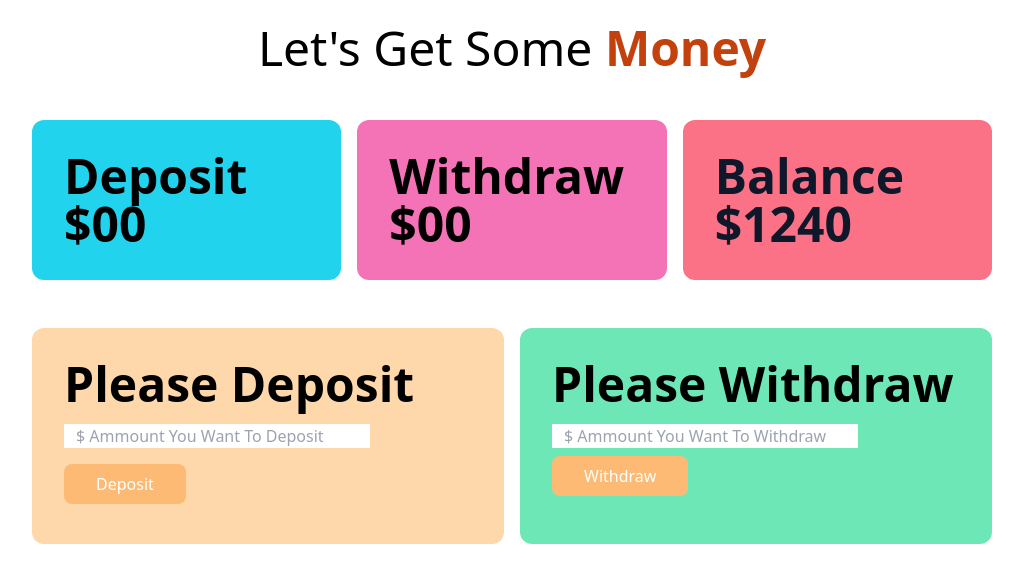
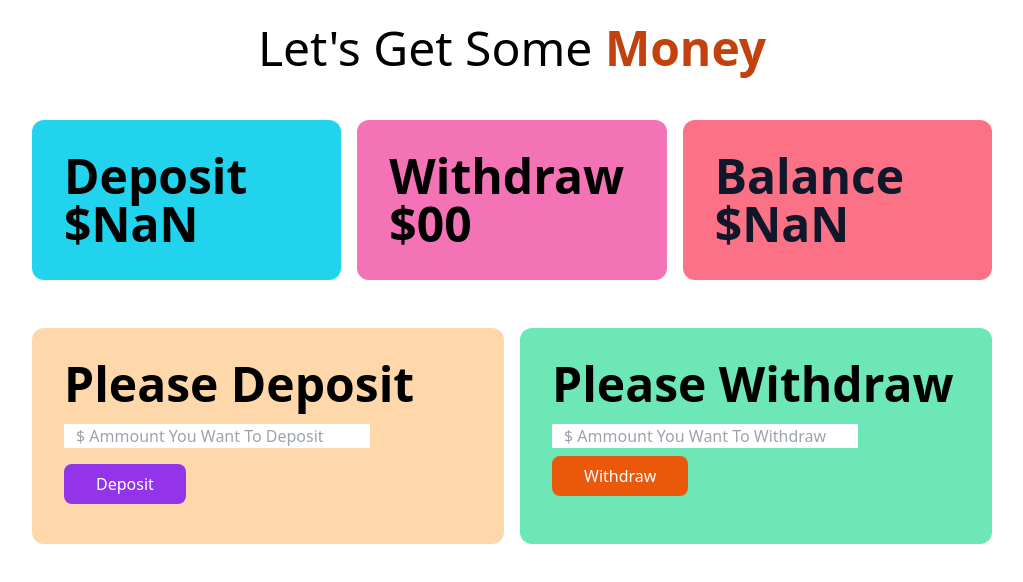
Before and after one commit to mahfujkhan02/bank-tutorial, a plain HTML site: page bank.html in a window 1280 px wide. Both pictures are taken after a click on the button "Deposit". Shown: the whole page, without its empty margins (128-1151 px from the left). Drawn offline with nearby package versions, Linux system fonts and the light colour scheme.

Commit message:
added deposit

```diff
--- a/bank.html
+++ b/bank.html
@@ -23,7 +23,7 @@
 
                 <div class="bg-cyan-400  p-8 rounded-xl">
                     <h4 class="font-semibold text-5xl  ">Deposit</h4>
-                    <h2 class="text-5xl font-semibold ">$00</h2>
+                    <h2 class="text-5xl font-semibold ">$<span id="deposit-total">00</span></h2>
 
                 </div>
 
@@ -35,7 +35,7 @@
 
                 <div class="bg-rose-400  p-8 rounded-xl">
                     <h4 class="font-semibold text-5xl text-slate-900 ">Balance</h4>
-                    <h2 class="text-5xl font-semibold text-slate-900 ">$1240</h2>
+                    <h2 class="text-5xl font-semibold text-slate-900 ">$<span id="balance-total">1240</span></h2>
 
                 </div>
 
@@ -52,10 +52,10 @@
                 <div class="bg-orange-200  p-8 rounded-xl">
                     <h4 class="font-semibold text-5xl mb-4 ">Please Deposit</h4>
 
-                    <input class="w-9/12 block mb-2 px-3 mb-4"  placeholder="$ Ammount You Want To Deposit">
+                    <input class="w-9/12 block mb-2 px-3 mb-4" type="text" id="deposit-field" placeholder="$ Ammount You Want To Deposit">
 
                     <button id="btn-deposit"
-                        class="bg-orange-300 px-8 py-2 text-white font-medium rounded-lg hover:bg-sky-700">Deposit</button>
+                        class="bg-purple-600 px-8 py-2 text-white font-medium rounded-lg hover:bg-sky-700">Deposit</button>
 
 
                 </div>
@@ -66,7 +66,7 @@
                     <input class="w-9/12 block mb-2 px-3 " placeholder="$ Ammount You Want To Withdraw">
 
                     <button id="btn-withdraw"
-                        class="bg-orange-300 px-8 py-2 text-white font-medium rounded-lg hover:bg-sky-700 mb-4">Withdraw</button>
+                        class="bg-orange-600 px-8 py-2 text-white font-medium rounded-lg hover:bg-sky-700 mb-4">Withdraw</button>
 
 
                 </div>
@@ -74,6 +74,8 @@
         </section>
     </main>
 
+    <script src="js/deposit.js"></script>
+
 </body>
 
 </html>
--- /dev/null
+++ b/js/deposit.js
@@ -0,0 +1,49 @@
+// console.log('deposit.js')
+
+// step ----> 1: add event listener the deposit button
+
+document.getElementById('btn-deposit').addEventListener('click', function(){
+
+    // console.log('Enter a taka : ', 120)
+    // step ----> 2: get the deposit ammount of input text field
+    // input field use the value inside the input field
+    const depositField = document.getElementById('deposit-field');
+
+    const newDepositAmountString = depositField.value;
+    const newDepositAmount = parseFloat(newDepositAmountString);
+    // console.log(depositAmmount);
+    // step----> 3: Get deposit total account
+
+    const depositTotalElemnt = document.getElementById('deposit-total');
+    const previousdepositTotalString = depositTotalElemnt.innerText;
+    const previousdepositTotal = parseFloat(previousdepositTotalString);
+    // console.log(typeof previousdepositTotal);
+
+    // step---->4: Add number to set the deposit total
+
+    const currrentDepositTotal = previousdepositTotal + newDepositAmount;
+
+    depositTotalElemnt.innerText = currrentDepositTotal;
+
+    // step --->5 : Get balance current Total
+
+    const balanceTotalElement = document.getElementById('balance-total');
+    const previousBalanceTotalString = balanceTotalElement.innerText;
+    const previousBalanceTotal  = parseFloat(previousBalanceTotalString);
+
+
+    // step ---> 6 Calculate current total balance
+    const currrentBalanceTotal = previousBalanceTotal + newDepositAmount;
+
+      // set the balance total
+      balanceTotalElement.innerText = currrentBalanceTotal;
+
+
+
+
+    // step ---> 7: clear the depositFields
+
+    depositField.value = '';
+
+
+})
```
